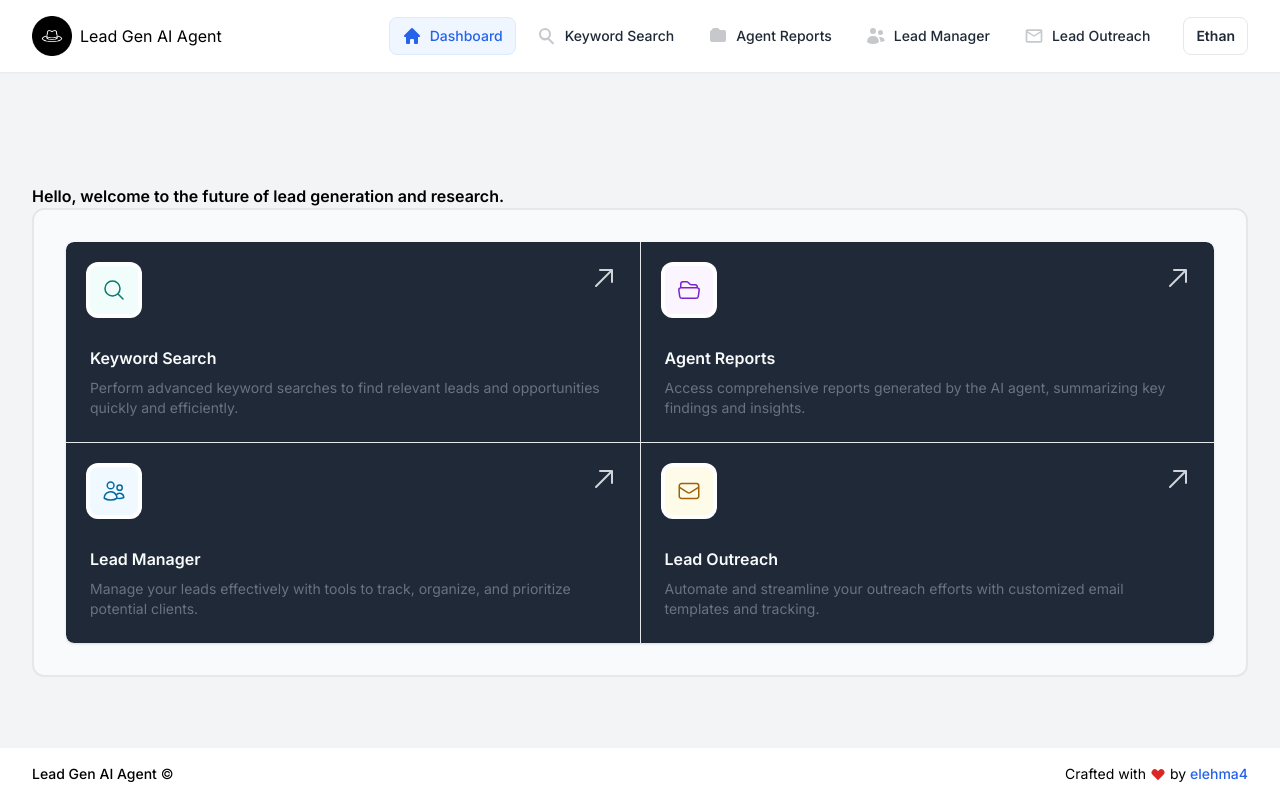
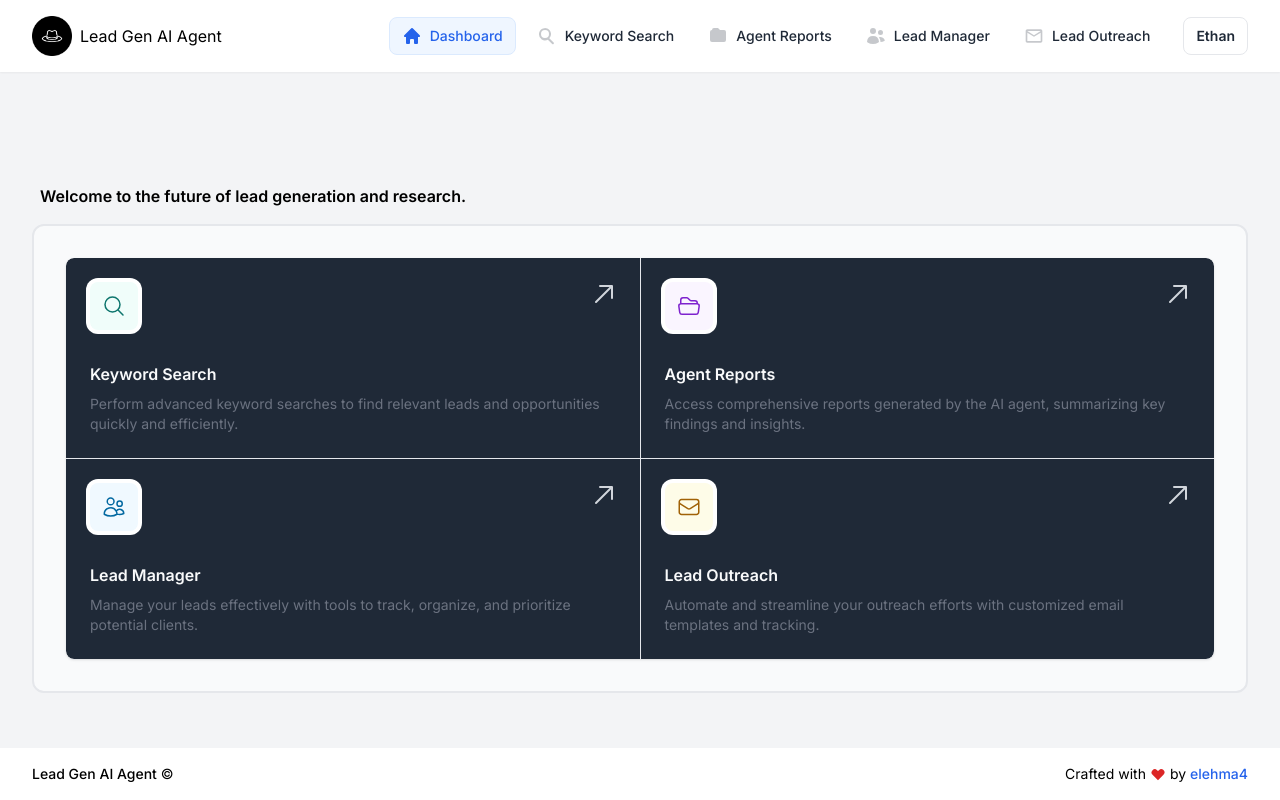
Before and after one commit to elehma4/lead-gen-ai-agent, a Next.js app: page / in a window 1280 px wide. Built offline with nearby package versions, Linux system fonts and the light colour scheme.

Commit message:
ci: routes

```diff
--- a/src/app/page.tsx
+++ b/src/app/page.tsx
@@ -12,9 +12,9 @@ export default function Home() {
         <Header />
         <main id="page-content" className="flex max-w-full flex-auto flex-col">
           <div className="container mx-auto p-4 lg:p-8 xl:max-w-7xl mt-20">
-            <span className="font-semibold">
-              Hello, welcome to the future of lead generation and research.
-            </span>
+            <div className="font-semibold mb-4 pl-2">
+              Welcome to the future of lead generation and research.
+            </div>
             <div className="flex items-center justify-center rounded-xl border-2 border-gray-200 bg-gray-50 p-8 text-gray-400 dark:border-gray-700 dark:bg-gray-800">
               <Dashboard />
             </div>
--- a/src/components/Header.tsx
+++ b/src/components/Header.tsx
@@ -44,7 +44,7 @@ export default function Header () {
             {/* Desktop Navigation */}
             <nav className="hidden items-center gap-2 lg:flex">
             <a
-                href="/dashboard"
+                href="/"
                 className="group flex items-center gap-2 rounded-lg border border-blue-100 bg-blue-50 px-3 py-2 text-sm font-medium text-blue-600 dark:border-transparent dark:bg-gray-700 dark:text-white"
             >
                 <svg
@@ -344,7 +344,7 @@ export default function Header () {
         <div className={`lg:hidden ${mobileNavOpen ? "" : "hidden"}`}>
         <nav className="flex flex-col gap-2 border-t border-gray-200 py-4 dark:border-gray-700">
             <a
-                href="/dashboard"
+                href="/"
                 className="group flex items-center gap-2 rounded-lg border border-blue-50 bg-blue-50 px-3 py-2 text-sm font-semibold text-blue-600 dark:border-transparent dark:bg-gray-700/75 dark:text-white"
             >
                 <svg
```
